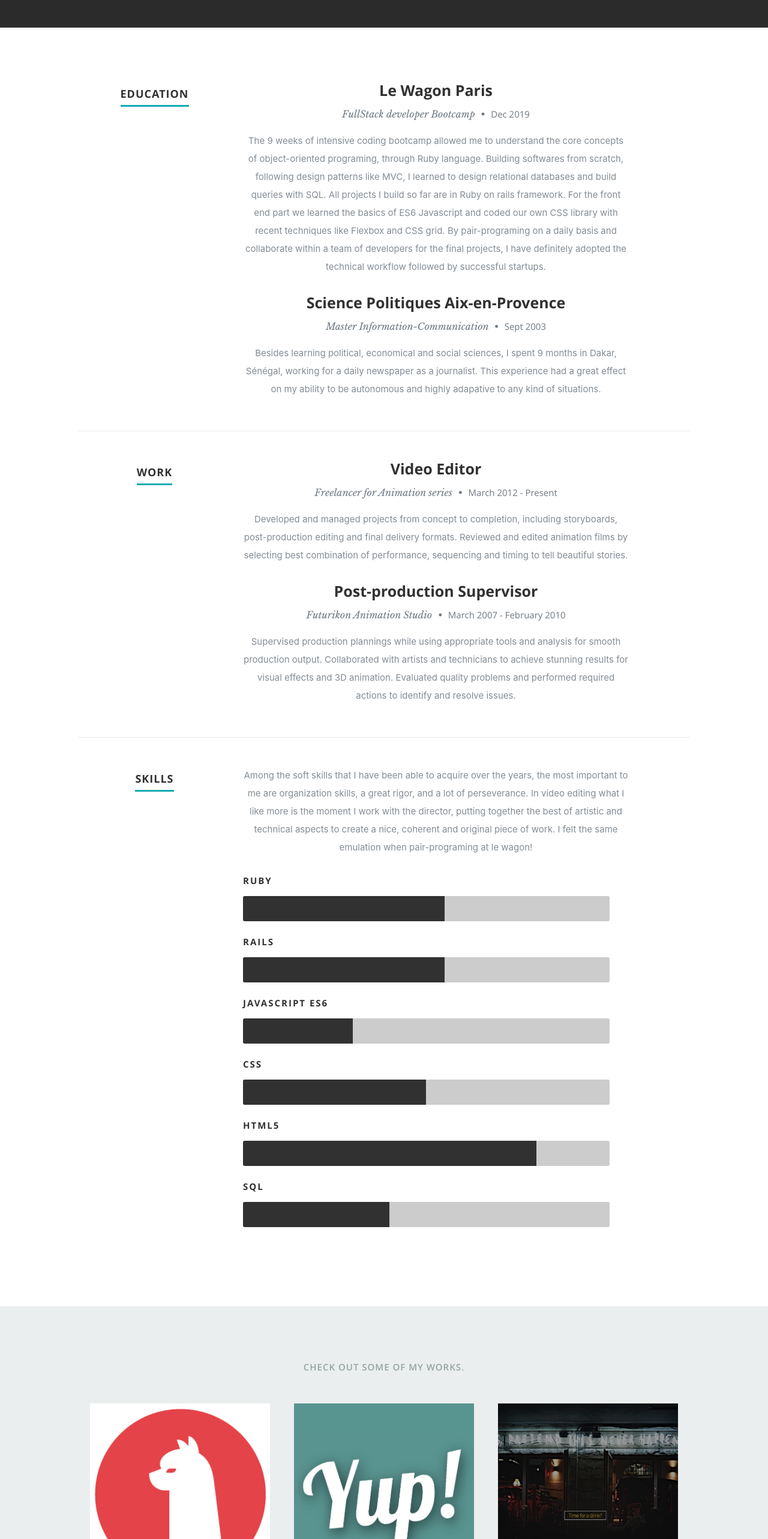
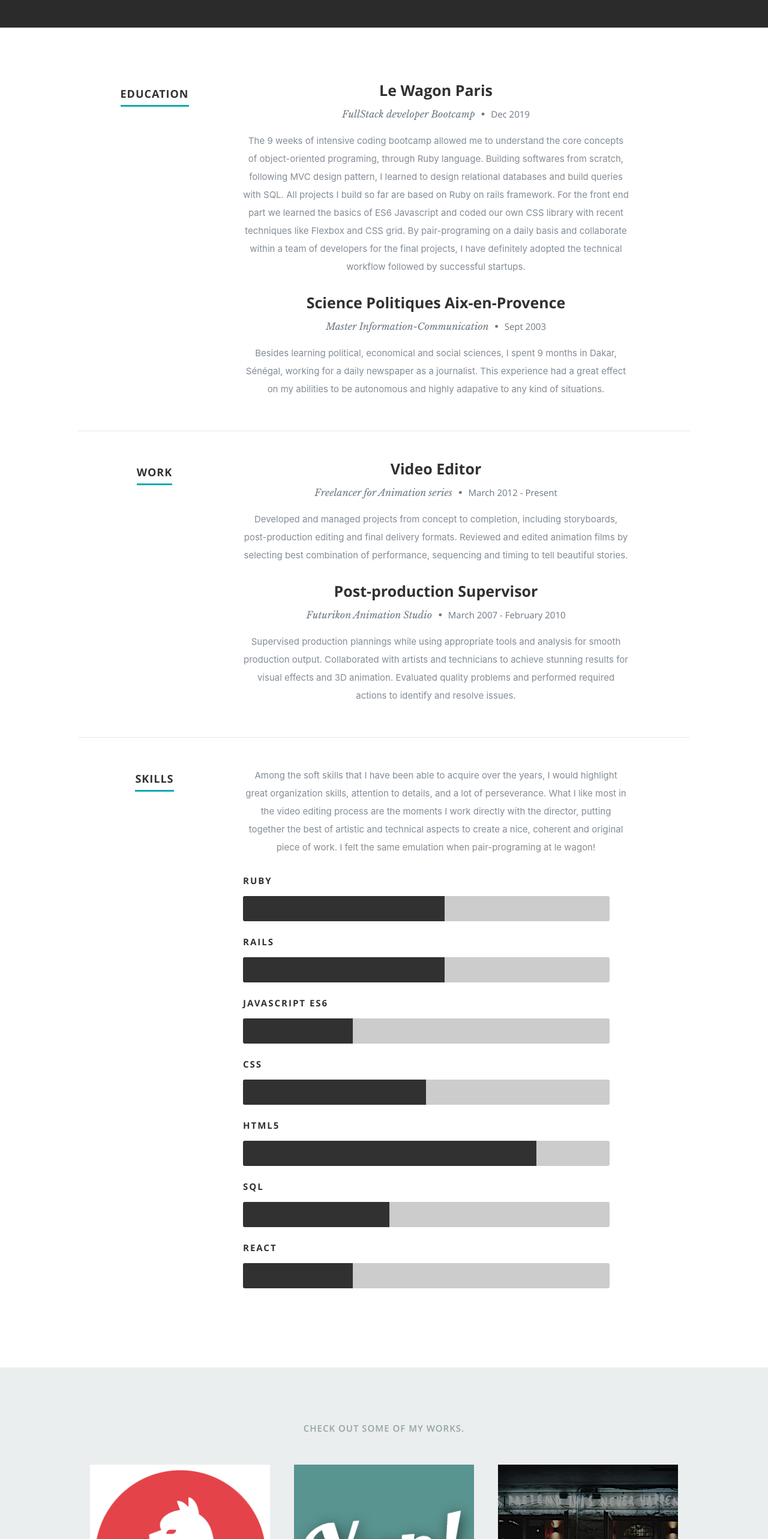
Before and after one commit to cecileRx/resume, a React (Create React App) app: page / in a window 1280 px wide. Shown: the part 1360-3926 px from the top of the page at 60% size. Built offline with nearby package versions, Linux system fonts and the light colour scheme.

Commit message:
react skill added

```diff
--- a/public/css/layout.css
+++ b/public/css/layout.css
@@ -368,6 +368,12 @@ ul#nav li.current a { color: #F06000; }
   	-webkit-animation: sql 2s ease;
 }
 
+.react {
+    width: 30%;
+    -moz-animation: react 2s ease;
+    -webkit-animation: react 2s ease;
+}
+
 
 @-moz-keyframes ruby {
   0%   { width: 0px;  }
@@ -392,6 +398,10 @@ ul#nav li.current a { color: #F06000; }
 @-moz-keyframes sql {
   0%   { width: 0px;  }
   100% { width: 40%;  }
+}
+@-moz-keyframes react {
+  0%   { width: 0px;  }
+  100% { width: 30%;  }
 }
 
 @-webkit-keyframes photoshop {
@@ -418,8 +428,10 @@ ul#nav li.current a { color: #F06000; }
   0%   { width: 0px;  }
   100% { width: 40%;  }
 }
-
-
+@-webkit-keyframes react {
+  0%   { width: 0px;  }
+  100% { width: 30%;  }
+}
 /* ------------------------------------------------------------------ */
 /* e. Portfolio Section
 /* ------------------------------------------------------------------ */
--- a/src/components/about/about.js
+++ b/src/components/about/about.js
@@ -11,7 +11,7 @@ export default class About extends Component {
           </div>
           <div className="nine columns main-col">
             <h2>About Me</h2>
-            <p>After years of experience in the field of audiovisual post-production, the desire to face new challenges naturally led me to consider the code not only as a passion but as a real life opportunity. Self-taught learning of web programming basics confirmed my enthusiasm for creating web applications, and the intensive training at Le Wagon gave me the knowledge and skills to successfully start this new professional adventure.
+            <p>After years of experience in the field of audiovisual post-production, the desire to face new challenges naturally led me to consider the code not only as a passion but as a real life opportunity. Self-taught learning of web programming basics confirmed my enthusiasm for creating web applications, and the intensive training at Le Wagon gave me the knowledge and the skills to successfully start this new professional adventure.
             </p>
             <div className="row">
               <div className="columns contact-details">
--- a/src/components/footer/footer.js
+++ b/src/components/footer/footer.js
@@ -8,17 +8,12 @@ export default class Footer extends Component {
         <div className="row">
           <div className="twelve columns">
             <ul className="social-links">
-              <li><a href="#"><i className="fa fa-facebook" /></a></li>
               <li><a href="#"><i className="fa fa-twitter" /></a></li>
-              <li><a href="#"><i className="fa fa-google-plus" /></a></li>
-              <li><a href="#"><i className="fa fa-linkedin" /></a></li>
-              <li><a href="#"><i className="fa fa-instagram" /></a></li>
-              <li><a href="#"><i className="fa fa-dribbble" /></a></li>
-              <li><a href="#"><i className="fa fa-skype" /></a></li>
+              <li><a href="https://www.linkedin.com/in/c%C3%A9cile-rougnaux-36999516"><i className="fa fa-linkedin" /></a></li>
+              <li><a href="skype:cecile rougnaux?chat"><i className="fa fa-skype" /></a></li>
             </ul>
             <ul className="copyright">
               <li>© Copyright 2014 CeeVee</li>
-              <li>Design by <a title="Styleshout" href="http://www.styleshout.com/">Styleshout</a></li>
             </ul>
           </div>
           <div id="go-top"><a className="smoothscroll" title="Back to Top" href="#home"><i className="icon-up-open" /></a></div>
--- a/src/components/resume/resume.js
+++ b/src/components/resume/resume.js
@@ -14,7 +14,7 @@ export default class Resume extends Component {
               <div className="twelve columns">
                 <h3>Le Wagon Paris</h3>
                 <p className="info"> FullStack developer Bootcamp <span>•</span> <em className="date">Dec 2019</em></p>
-                  The 9 weeks of intensive coding bootcamp allowed me to understand the core concepts of object-oriented programing, through Ruby language. Building softwares from scratch, following design patterns like MVC, I learned to design relational databases and build queries with SQL. All projects I build so far are in Ruby on rails framework. For the front end part we learned the basics of ES6 Javascript and coded our own CSS library with recent techniques like Flexbox and CSS grid.  By pair-programing on a daily basis and collaborate within a team of developers for the final projects, I have definitely adopted the technical workflow followed by successful startups.
+                  The 9 weeks of intensive coding bootcamp allowed me to understand the core concepts of object-oriented programing, through Ruby language. Building softwares from scratch, following MVC design pattern, I learned to design relational databases and build queries with SQL. All projects I build so far are based on Ruby on rails framework. For the front end part we learned the basics of ES6 Javascript and coded our own CSS library with recent techniques like Flexbox and CSS grid.  By pair-programing on a daily basis and collaborate within a team of developers for the final projects, I have definitely adopted the technical workflow followed by successful startups.
                 <p>
 
                 </p>
@@ -25,7 +25,7 @@ export default class Resume extends Component {
                 <h3>Science Politiques Aix-en-Provence</h3>
                 <p className="info">Master Information-Communication <span>•</span> <em className="date">Sept 2003</em></p>
                 <p>
-                  Besides learning political, economical and social sciences, I spent 9 months in Dakar, Sénégal, working for a daily newspaper as a journalist. This experience had a great effect on my ability to be autonomous and highly adapative to any kind of situations.
+                  Besides learning political, economical and social sciences, I spent 9 months in Dakar, Sénégal, working for a daily newspaper as a journalist. This experience had a great effect on my abilities to be autonomous and highly adapative to any kind of situations.
                 </p>
               </div>
             </div>
@@ -65,7 +65,7 @@ export default class Resume extends Component {
             <h1><span>Skills</span></h1>
           </div>
           <div className="nine columns main-col">
-            <p> Among the soft skills that I have been able to acquire over the years, the most important to me are organization skills, a great rigor, and a lot of perseverance. In video editing what I like more is the moment I work with the director, putting together the best of artistic and technical aspects to create a nice, coherent and original piece of work. I felt the same emulation when pair-programing at le wagon!
+            <p> Among the soft skills that I have been able to acquire over the years, I would highlight great organization skills, attention to details, and a lot of perseverance. What I like most in the video editing process are the moments I work directly with the director, putting together the best of artistic and technical aspects to create a nice, coherent and original piece of work. I felt the same emulation when pair-programing at le wagon!
             </p>
             <div className="bars">
               <ul className="skills">
@@ -75,6 +75,7 @@ export default class Resume extends Component {
                 <li><span className="bar-expand css" /><em>CSS</em></li>
                 <li><span className="bar-expand html5" /><em>HTML5</em></li>
                 <li><span className="bar-expand sql" /><em>SQL</em></li>
+                <li><span className="bar-expand react" /><em>React</em></li>
               </ul>
             </div>
           </div>
```
